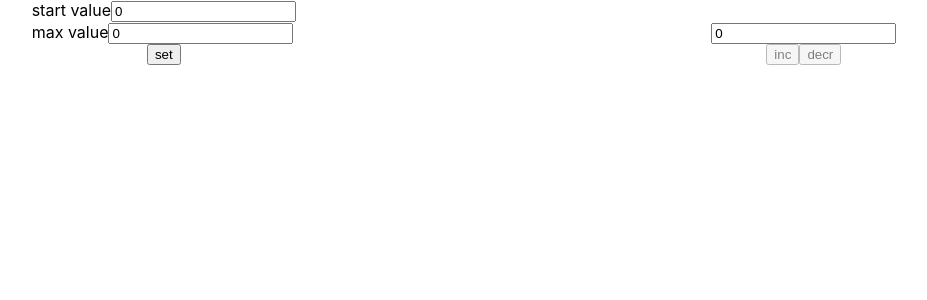
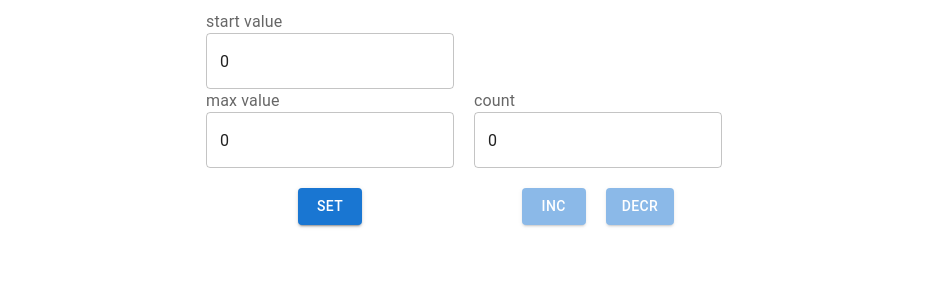
Before and after one commit to andreiryaskov/my_count, a React (Create React App) app: page / in a window 1280 px wide. Shown: the top 300 px of the page, without its empty margins (176-1103 px from the left). Built offline with nearby package versions, Linux system fonts and the light colour scheme.

Commit message:
MUI_style

```diff
--- a/src/App.css
+++ b/src/App.css
@@ -1,14 +1,23 @@
 .App {
   display: flex;
-  justify-content: space-around;
+  justify-content: center;
   align-items: flex-end;
 }
 
 .buttons-container {
   display: flex;
   justify-content: center;
+  margin: 10px;
+}
+
+.buttons-container button {
+  margin: 10px;
 }
 
 .disable {
   opacity: 0.5;
 }
+
+.container {
+  padding: 10px;
+}
--- a/src/App.tsx
+++ b/src/App.tsx
@@ -1,7 +1,7 @@
 import React, {ChangeEvent} from 'react';
 import './App.css';
 import Input from "./Components/input";
-import Button from "./Components/button";
+import ButtonComponent from "./Components/button";
 import {decrementCountAC, incrementCountAC, onChangeMaxValueAC, onChangeStartValueAC,} from "./bll/count-reducer";
 import {useDispatch, useSelector} from "react-redux";
 import {AppStateType} from "./bll/store";
@@ -41,30 +41,36 @@ function App() {
 
     return (
         <div className="App">
-            <div className={'settings-container'}>
+            <div className={'container'}>
                 <Input onChangeInput={onChangeStartValue}
                        value={startValue}
-                       inputName={'start value'}/>
+                       inputName={'start value'}
+                       label={'start value'}/>
                 <Input onChangeInput={onChangeMaxValue}
                        value={maxValue}
-                       inputName={'max value'}/>
+                       inputName={'max value'}
+                       label={'max value'}/>
                 <div className={'buttons-container'}>
-                    <Button buttonName={'set'}
-                            onClickButton={set}
-                            style={''}/>
+                    <ButtonComponent buttonName={'set'}
+                                     onClickButton={set}
+                                     style={''}
+                                     name={'set'}/>
                 </div>
             </div>
-            <div>
+            <div className={'container'}>
                 <Input onChangeInput={onChangeMaxValue}
                        value={value}
-                       inputName={''}/>
+                       inputName={''}
+                       label={'count'}/>
                 <div className={'buttons-container'}>
-                    <Button buttonName={'inc'}
-                            onClickButton={increment}
-                            style={disableButtonInc}/>
-                    <Button buttonName={'decr'}
-                            onClickButton={decrement}
-                            style={disableButtonDecr}/>
+                    <ButtonComponent buttonName={'inc'}
+                                     onClickButton={increment}
+                                     style={disableButtonInc}
+                                     name={'inc'}/>
+                    <ButtonComponent buttonName={'decr'}
+                                     onClickButton={decrement}
+                                     style={disableButtonDecr}
+                                     name={'decr'}/>
                 </div>
             </div>
         </div>
--- a/src/Components/button.tsx
+++ b/src/Components/button.tsx
@@ -1,12 +1,17 @@
 import React from 'react';
+import ReactDOM from 'react-dom';
+import Button from '@mui/material/Button';
 
 type PropsType = {
     buttonName: string
     onClickButton: () => void
     style: string
+    name: string
 }
 
-const Button = ({buttonName, onClickButton, style, ...props}: PropsType) => {
+const ButtonComponent = ({buttonName, onClickButton, style, name, ...props}: PropsType) => {
+
+
 
     const onClick = () => {
         onClickButton()
@@ -14,9 +19,13 @@ const Button = ({buttonName, onClickButton, style, ...props}: PropsType) => {
 
     return (
         <>
-            <button onClick={onClick} className={style}>{buttonName}</button>
+            <Button variant="contained"
+                    onClick={onClick}
+                    className={style}>
+                {name}
+            </Button>
         </>
     );
 };
 
-export default Button;
+export default ButtonComponent;
--- a/src/Components/input.tsx
+++ b/src/Components/input.tsx
@@ -1,14 +1,17 @@
 import React, {ChangeEvent} from 'react';
+import TextField from '@mui/material/TextField';
+import InputLabel from '@mui/material/InputLabel';
 
 type PropsType = {
     value: number
     onChangeInput: (e: ChangeEvent<HTMLInputElement>) => void
     inputName: string
+    label: string
 }
 
 
 
-const Input = ({value, onChangeInput, inputName,...props}: PropsType) => {
+const Input = ({value, onChangeInput, inputName, label,...props}: PropsType) => {
 
     const onChange = (e: ChangeEvent<HTMLInputElement>) => {
         onChangeInput(e)
@@ -16,10 +19,14 @@ const Input = ({value, onChangeInput, inputName,...props}: PropsType) => {
 
     return (
         <div>
-            {inputName}
-            <input type="number"
-                   value={value}
-                   onChange={onChange}/>
+            <InputLabel htmlFor="outlined-basic">{label}</InputLabel>
+            <TextField placeholder={inputName}
+                       id="outlined-basic"
+                       variant="outlined"
+                       type="number"
+                       value={value}
+                       onChange={onChange}/>
+
         </div>
     )
 };
```
Also changed, not shown: package.json (+8 -0 lines), 1 other file (tests, documents, lock files or other folders).
